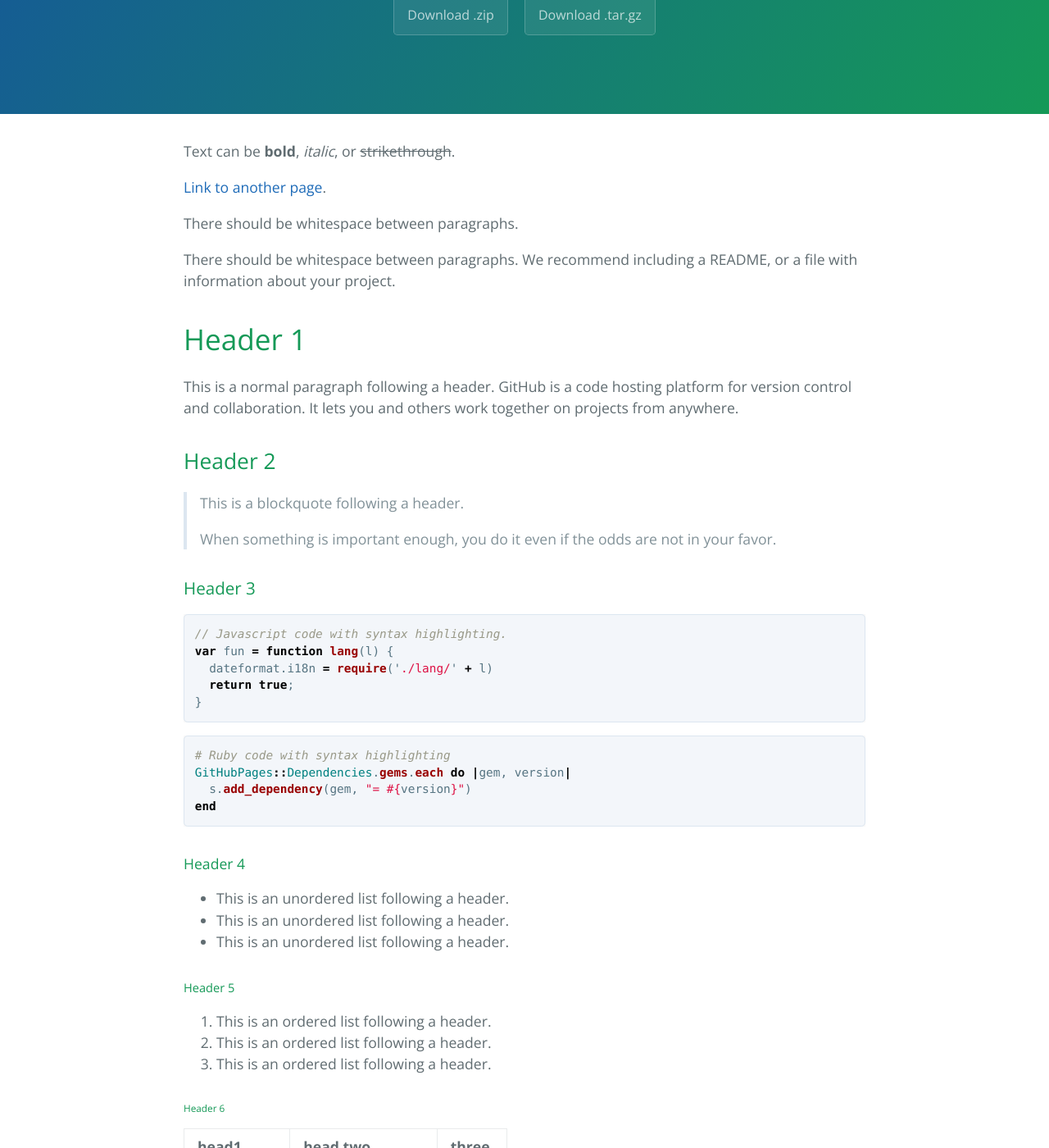
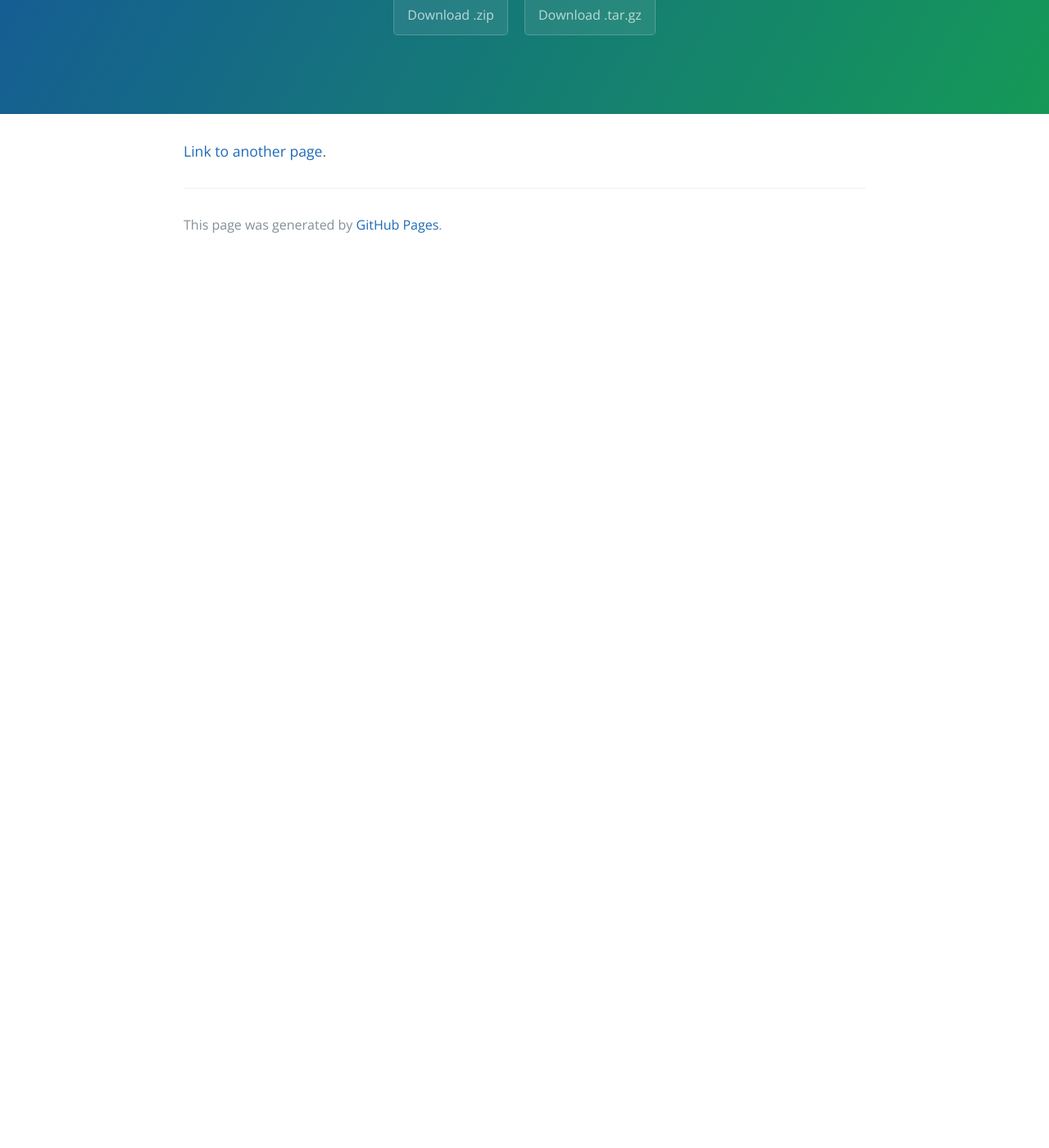
Before and after one commit to vlmeg/vlmeg.github.io, a Jekyll site: the page built from index.md, in a window 1280 px wide and 1400 px high, scrolled down 244 px. Shown: the whole window at 82% size. Built offline with Jekyll 4.4.1, drawn with Linux system fonts in a browser that asks for light colours; after the commit the page ends 900 px from its top, so only the background shows below that; some of the changed text lies outside the part shown.

Commit message:
Update index.md

````diff
--- a/index.md
+++ b/index.md
@@ -2,122 +2,5 @@
 layout: default
 ---
 
-Text can be **bold**, _italic_, or ~~strikethrough~~.
 
-[Link to another page](another-page).
-
-There should be whitespace between paragraphs.
-
-There should be whitespace between paragraphs. We recommend including a README, or a file with information about your project.
-
-# [](#header-1)Header 1
-
-This is a normal paragraph following a header. GitHub is a code hosting platform for version control and collaboration. It lets you and others work together on projects from anywhere.
-
-## [](#header-2)Header 2
-
-> This is a blockquote following a header.
->
-> When something is important enough, you do it even if the odds are not in your favor.
-
-### [](#header-3)Header 3
-
-```js
-// Javascript code with syntax highlighting.
-var fun = function lang(l) {
-  dateformat.i18n = require('./lang/' + l)
-  return true;
-}
-```
-
-```ruby
-# Ruby code with syntax highlighting
-GitHubPages::Dependencies.gems.each do |gem, version|
-  s.add_dependency(gem, "= #{version}")
-end
-```
-
-#### [](#header-4)Header 4
-
-*   This is an unordered list following a header.
-*   This is an unordered list following a header.
-*   This is an unordered list following a header.
-
-##### [](#header-5)Header 5
-
-1.  This is an ordered list following a header.
-2.  This is an ordered list following a header.
-3.  This is an ordered list following a header.
-
-###### [](#header-6)Header 6
-
-| head1        | head two          | three |
-|:-------------|:------------------|:------|
-| ok           | good swedish fish | nice  |
-| out of stock | good and plenty   | nice  |
-| ok           | good `oreos`      | hmm   |
-| ok           | good `zoute` drop | yumm  |
-
-### There's a horizontal rule below this.
-
-* * *
-
-### Here is an unordered list:
-
-*   Item foo
-*   Item bar
-*   Item baz
-*   Item zip
-
-### And an ordered list:
-
-1.  Item one
-1.  Item two
-1.  Item three
-1.  Item four
-
-### And a nested list:
-
-- level 1 item
-  - level 2 item
-  - level 2 item
-    - level 3 item
-    - level 3 item
-- level 1 item
-  - level 2 item
-  - level 2 item
-  - level 2 item
-- level 1 item
-  - level 2 item
-  - level 2 item
-- level 1 item
-
-### Small image
-
-![](https://assets-cdn.github.com/images/icons/emoji/octocat.png)
-
-### Large image
-
-![](https://guides.github.com/activities/hello-world/branching.png)
-
-
-### Definition lists can be used with HTML syntax.
-
-<dl>
-<dt>Name</dt>
-<dd>Godzilla</dd>
-<dt>Born</dt>
-<dd>1952</dd>
-<dt>Birthplace</dt>
-<dd>Japan</dd>
-<dt>Color</dt>
-<dd>Green</dd>
-</dl>
-
-```
-Long, single-line code blocks should not wrap. They should horizontally scroll if they are too long. This line should be long enough to demonstrate this.
-```
-
-```
-The final element.
-```
+[Link to another page](test).
````
